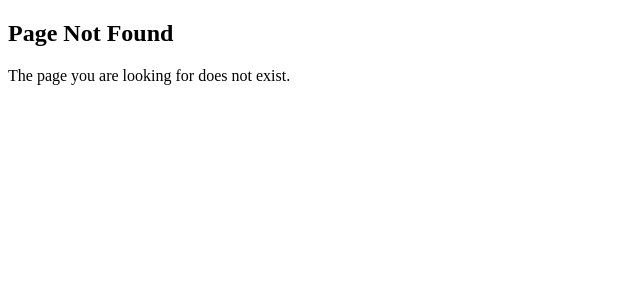
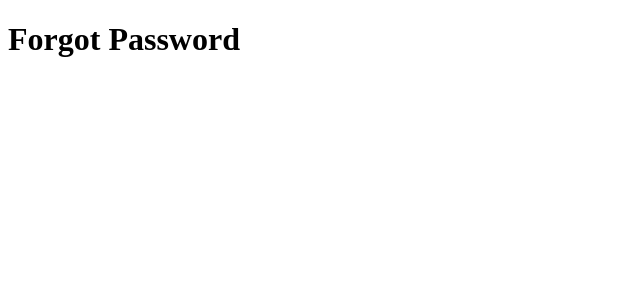
Before and after one commit to GiorgiTch204/nextjs_practise, a Next.js app: page /forgot-password in a window 1280 px wide. Before the commit this address had no page. Shown: the top 300 px of the page, without its empty margins (0-640 px from the left). Built offline with nearby package versions, Linux system fonts and the light colour scheme.

Commit message:
Created auth app and added inside login,register and forgot-password folders with page.tsx files.

```diff
--- /dev/null
+++ b/src/app/(auth)/forgot-password/page.tsx
@@ -0,0 +1,3 @@
+export default function ForgotPassword(){
+    return <h1>Forgot Password</h1>
+}
--- /dev/null
+++ b/src/app/(auth)/login/page.tsx
@@ -0,0 +1,3 @@
+export default function Login(){
+    return <h1>Login</h1>
+}
--- /dev/null
+++ b/src/app/(auth)/register/page.tsx
@@ -0,0 +1,3 @@
+export default function Register(){
+    return <h1>Register</h1>
+}
--- a/src/app/layout.tsx
+++ b/src/app/layout.tsx
@@ -9,8 +9,8 @@ export default function RootLayout({
     children: React.ReactNode
 }) {
     return (
-        <html lang="en" suppressHydrationWarning>
-            <body suppressHydrationWarning>{children}</body>
+        <html lang="en">
+            <body>{children}</body>
         </html>
     )
 }
```
